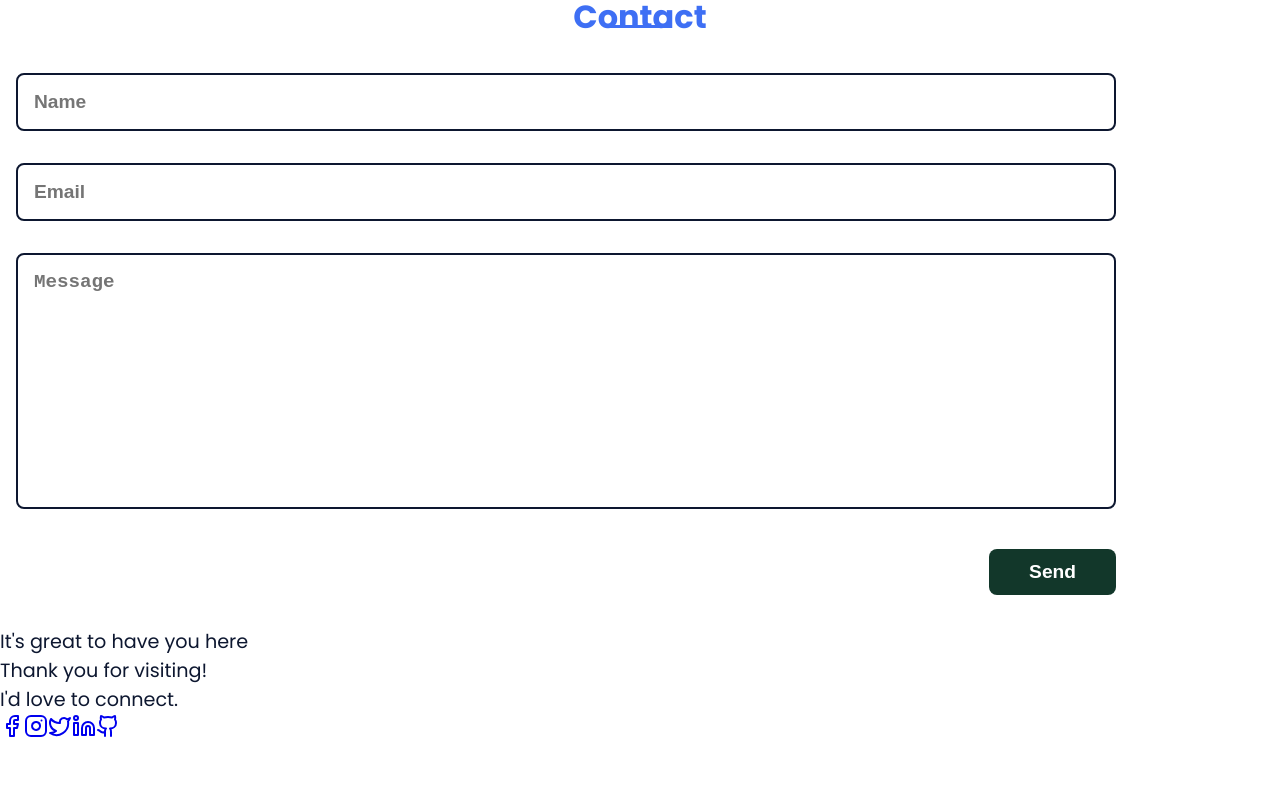
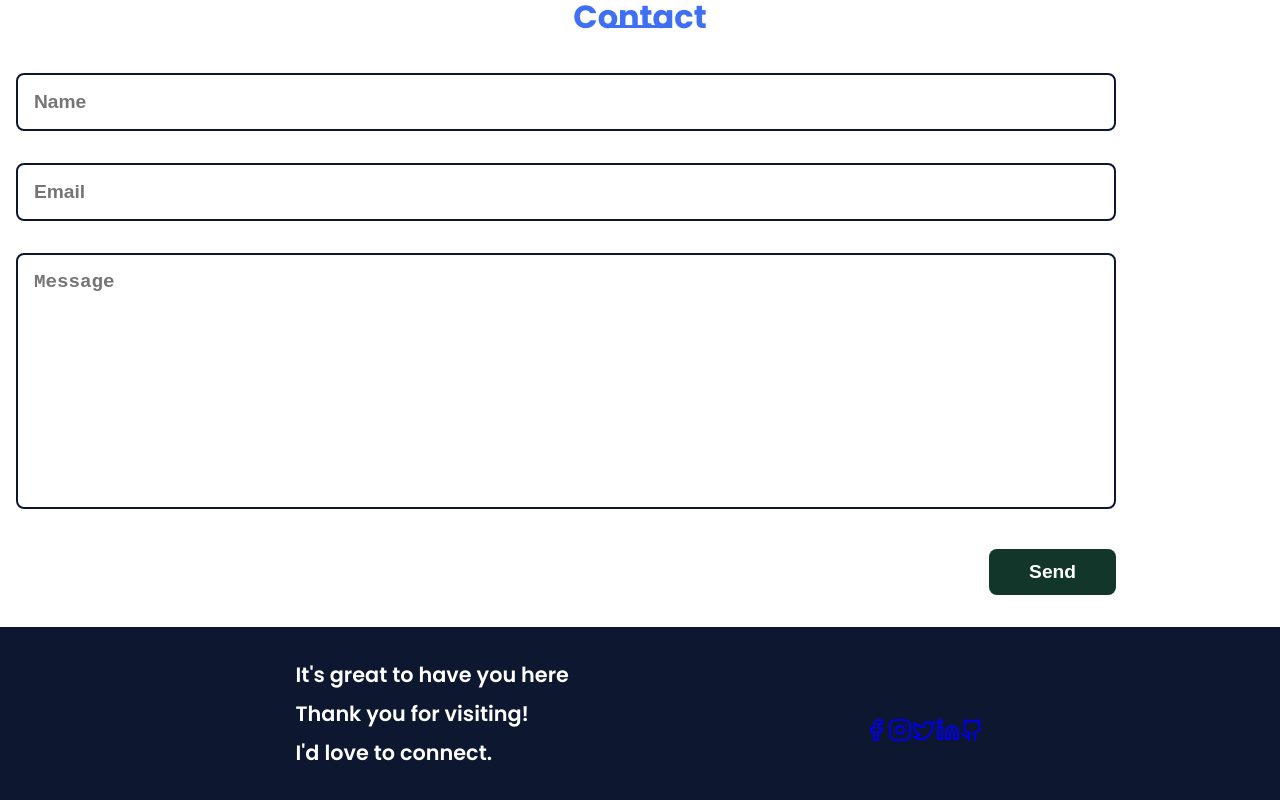
Before and after one commit to prince4panwar/Portfolio-React, a React (Vite) app: page / in a window 1280 px wide. Shown: the part 6253-7053 px from the top of the page. Before the commit the page ends 6999 px from the top, so only its background shows below. Built offline with nearby package versions, Linux system fonts and the light colour scheme.

Commit message:
adding some more css

```diff
--- a/src/App.css
+++ b/src/App.css
@@ -417,3 +417,25 @@ p.about__text {
     cursor: pointer;
     margin-left: auto;
 }
+
+
+
+/* ===== FOOTER =====*/
+.footer {
+    display: flex;
+    align-items: center;
+    justify-content: space-evenly;
+    background-color: var(--second-color);
+    color: #fff;
+    font-weight: var(--font-semi);
+    padding: 2rem 0;
+}
+
+.footer__title {
+    font-size: 1.3rem;
+    margin-bottom: .5rem;
+}
+
+.footer__social {
+    margin-top: var(--mb-4);
+}
```
